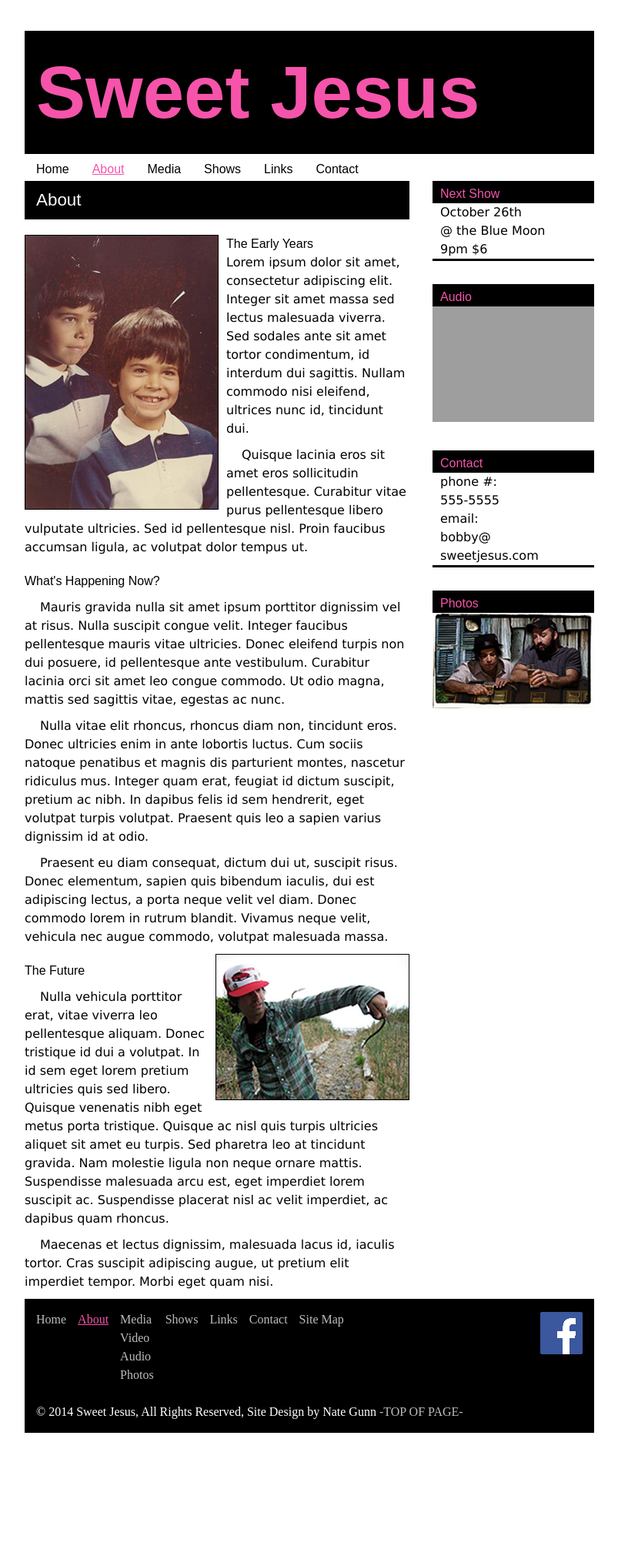
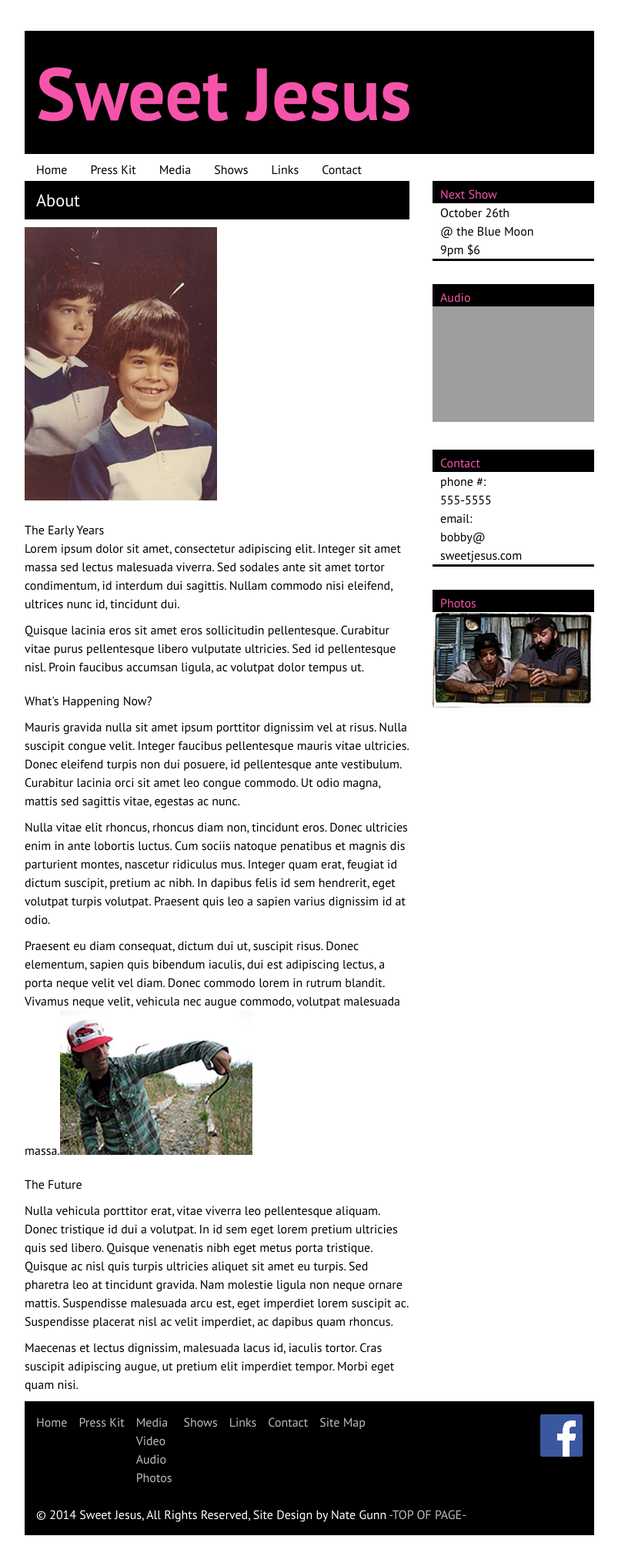
Before and after one commit to nategunn/sweetjesus, a PHP site: page /about.php in a window 1280 px wide. Shown: the whole page at 77% size, without its empty margins (238-1041 px from the left). Before the commit the page ends 1861 px from the top, so only its background shows below. Run offline with PHP 8.4, Linux system fonts and the light colour scheme; some libraries are stand-ins or nearby versions; grey boxes are pictures that could not be loaded.

Commit message:
remove about add pressKit andphoto download link

```diff
--- a/css/style.css
+++ b/css/style.css
@@ -19,7 +19,7 @@ a img {/*remove blue border from linked images in ie*/
 /*GLOBAL STYLES*/
 
 body{ /*global font styles go on the body tag*/
-	font-family: Verdana, Geneva, sans-serif;
+	font-family: 'PT Sans', sans-serif;
 	font-size:100%; /*16px*/
 	line-height:1.5; /*24px*/ /*always at least 1.3*/
 	color: #000;
@@ -39,7 +39,7 @@ header{ /*needs a unique id if more than one header on page*/ /*declare height n
 	height:160px; /*height depends on audio*/
 	background-color:#000;
 	color: #F554AA;
-	font-family:"lust-script-display",sans-serif;
+	font-family: 'PT Sans', sans-serif;
 	line-height:160px;
 	padding-left:15px;
 }
@@ -54,24 +54,24 @@ h1 span {
 h2{/*This is used for my main nav as well as the titles on the nav-side, which are also nav elements*/
 	font-weight: normal;
 	font-size: 1em;
-	font-family:"lust-script-display",sans-serif;
+	font-family: 'PT Sans', sans-serif;
 }
 
 h3{/*This is used for the title bar on the content div*/
 	font-weight: normal;
 	font-size: 1.4em;
-	font-family:"lust-script-display",sans-serif;
+	font-family: 'PT Sans', sans-serif;
 }
 
 h4{/*This is used for my main nav as well as the titles on the nav-side, which are also nav elements*/
 	font-weight: normal;
 	font-size: 1em;
-	font-family:"lust-script-display",sans-serif;
+	font-family: 'PT Sans', sans-serif;
 	margin-top:20px
 }
 
 #top-of-page{
-	font-family: "futura-pt-condensed";
+	font-family: 'PT Sans', sans-serif;
 }
 
 #nav-media li,#nav-footer li, #nav-main li{/*Styling the nav li's*/
@@ -118,23 +118,12 @@ h4{/*This is used for my main nav as well as the titles on the nav-side, which a
 	line-height:50px;
 }
 
-/*CONTENT-ABOUT*/
+/*CONTENT-PRESSKIT*/
 #content p{
 	margin:10px 0;
-	text-indent:20px;
+	/*text-indent:20px;*/
 }
 
-#lilbobby{
-	float: left;
-	margin:10px 10px 0 0;
-	border:1px solid #000;
-}
-
-#bobby-snake{
-	float: right;
-	margin:10px 0 10px 10px;
-	border:1px solid #000;
-}
 
 
 /*CONTENT-LINKS LIST*/
@@ -144,7 +133,7 @@ h4{/*This is used for my main nav as well as the titles on the nav-side, which a
 }
 
 #content ul a{
-	font-family: Verdana, Geneva, sans-serif;
+	font-family: 'PT Sans', sans-serif;
 	color: #F554AA;
 }
 #content ul li{
@@ -158,7 +147,7 @@ h4{/*This is used for my main nav as well as the titles on the nav-side, which a
 }
 
 #media ul a{/*styling the media nav for the content title bar*/
-	font-family:"lust-script-display",sans-serif;
+	font-family: 'PT Sans', sans-serif;
 }
 
 iframe{/*iframes are present on media-audio.php, media-video.php, and nav-side.php*/
@@ -281,12 +270,12 @@ footer{/*if I decide to remove the fixed height, I should replace it with overfl
 	clear:both;
 	background-color: #000;
 	color:#fff;
-	font-family: "futura-pt-condensed";
+	font-family: 'PT Sans', sans-serif;
 	padding:15px;
 }
 
 #media footer ul a{
-	font-family: "futura-pt-condensed";
+	font-family: 'PT Sans', sans-serif;
 }
 
 #facebook{
@@ -310,7 +299,7 @@ footer{/*if I decide to remove the fixed height, I should replace it with overfl
 
 /*-----------A TAGS----------------*/
 a{
-	font-family:"lust-script-display",sans-serif;
+	font-family: 'PT Sans', sans-serif;;
 }
 
 a:link,
@@ -356,7 +345,7 @@ a:focus {
 
 #nav-footer a {
 	padding-right:15px;
-	font-family:"futura-pt-condensed";
+	font-family: 'PT Sans', sans-serif;
 }
 #nav-side h2 a{
 
@@ -365,7 +354,7 @@ a:focus {
 
 /*-----------YOU ARE HERE STYLES----------------*/
 #home .home-link,
-#about .about-link,
+#pressKit .pressKit-link,
 #media .media-link,
 #shows .shows-link,
 #links .links-link,
--- a/includes/footer.php
+++ b/includes/footer.php
@@ -2,7 +2,7 @@
         <nav id="nav-footer">
         <ul>
         	<li><a href="index.php" class="home-link">Home</a></li>
-			<li><a href="about.php" class="about-link">About</a></li>
+			<li><a href="pressKit.php" class="pressKit-link">Press Kit</a></li>
 			<li><a href="media-audio.php" class="video-link audio-link photos-link">Media</a>
             	<ul id="footer-vert">
               		<li><a href="media-video.php" class="video-link">Video</a></li>
--- a/includes/header.php
+++ b/includes/header.php
@@ -5,8 +5,7 @@
 <meta charset="UTF-8" />
 <meta name="description" content="Sweet Jesus"/>
 <meta name="keywords" content="Sweet Jesus, Sweet, Jesus, Bobby, Malvestuto, music, Seattle, band"/>
-<script type="text/javascript" src="//use.typekit.net/xtt5zvp.js"></script>
-<script type="text/javascript">try{Typekit.load();}catch(e){}</script>
+<link href='http://fonts.googleapis.com/css?family=PT+Sans:400,700' rel='stylesheet' type='text/css'>
 <!-- Remy Sharp Shim -->
 <!--[if lt IE 9]>
 <script src="//html5shim.googlecode.com/svn/trunk/html5.js"></script>
--- a/includes/nav-main.php
+++ b/includes/nav-main.php
@@ -13,7 +13,7 @@
     <nav id="nav-main">
         <ul>
         	<li><a href="index.php" class="home-link"><h2>Home</h2></a></li>
-			<li><a href="about.php" class="about-link">About</a></li>
+			<li><a href="pressKit.php" class="pressKit-link">Press Kit</a></li>
 			<li><a href="media-video.php" class="media-link">Media</a></li>
 			<li><a href="shows.php" class="shows-link">Shows</a></li>
            <li><a href="links.php" class="links-link">Links</a></li>
--- a/index-template.html
+++ b/index-template.html
@@ -27,7 +27,7 @@
     <nav id="nav-main">
         <ul>
         	<li><a href="javascript:;" class="home-link"><h2>Home</h2></a></li>
-			<li><a href="javascript:;" class="about-link">About</a></li>
+			<li><a href="javascript:;" class="pressKit-link">Press Kit</a></li>
 			<li><a href="media.php" class="media-link">Media</a></li>
 			<li><a href="javascript:;" class="shows-link">Shows</a></li>
            <li><a href="javascript:;" class="links-link">Links</a></li>
@@ -65,7 +65,7 @@
     	<nav id="nav-footer">
         <ul>
         	<li><a href="javascript:;" class="home-link">Home</a></li>
-			<li><a href="javascript:;" class="about-link">About</a></li>
+			<li><a href="javascript:;" class="pressKit-link">Press Kit</a></li>
 			<li><a href="media.php" class="video-link audio-link photos-link">Media</a>
             	<ul id="footer-vert">
               		<li><a href="javascript:;" class="video-link">Video</a></li>
--- a/site-map.php
+++ b/site-map.php
@@ -10,7 +10,7 @@
 
     <ul>
         	<li><a href="index.php" class="home-link">Home</a></li>
-			<li><a href="about.php" class="about-link">About</a></li>
+			<li><a href="pressKit.php" class="pressKit-link">Press Kit</a></li>
 			<li><a href="media-audio.php" class="video-link audio-link photos-link">Media</a>
             	<ul id="footer-vert">
               		<li><a href="media-video.php" class="video-link">Video</a></li>
--- a/sweetjesus.html
+++ b/sweetjesus.html
@@ -27,7 +27,7 @@
     <nav id="nav-main">
         <ul>
         	<li><a href="javascript:;" class="home-link"><h2>Home</h2></a></li>
-			<li><a href="javascript:;" class="about-link"><h2>About</h2></a></li>
+			<li><a href="javascript:;" class="pressKit-link"><h2>Press Kit</h2></a></li>
 			<li><a href="media.php" class="media-link"><h2>Media</h2></a></li>
 			<li><a href="javascript:;" class="shows-link"><h2>Shows</h2></a></li>
            <li><a href="javascript:;" class="links-link"><h2>Links</h2></a></li>
@@ -68,7 +68,7 @@
     	<nav id="nav-footer">
         <ul>
         	<li><a href="javascript:;" class="home-link">Home</a></li>
-			<li><a href="javascript:;" class="about-link">About</a></li>
+			<li><a href="javascript:;" class="pressKit-link">Press Kit</a></li>
 			<li><a href="media.php" class="video-link audio-link photos-link">Media</a>
             	<ul id="footer-vert">
               		<li><a href="javascript:;" class="video-link">Video</a></li>
```
Also changed, not shown: pressKit.php (added, +33 -0 lines), images/sweet-jesus-lo-res.jpg (added), 1 other file.
